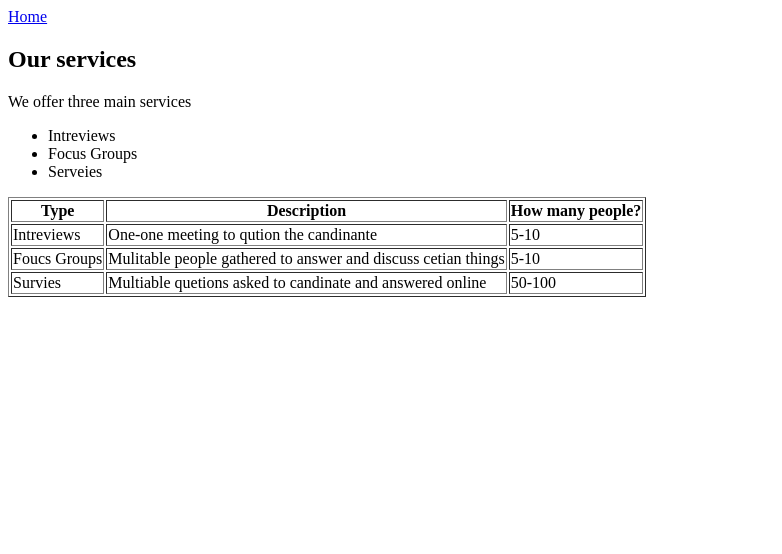
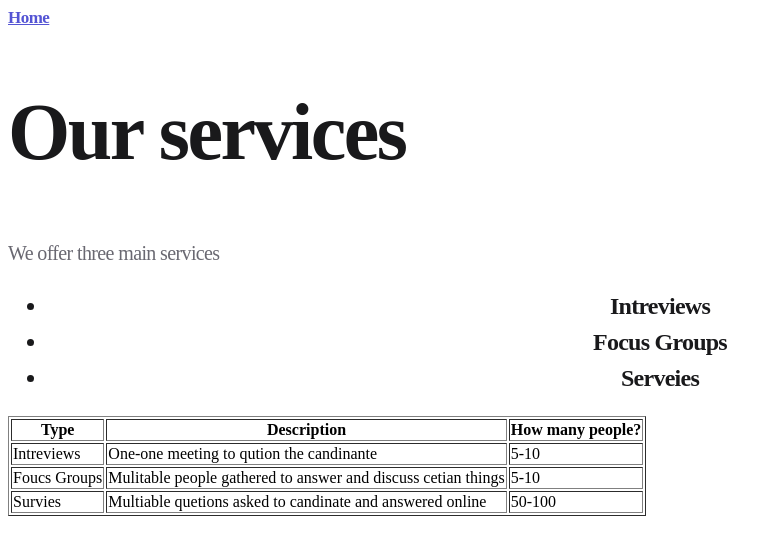
Before and after one commit to ahmednw1/SWE363, a plain HTML site: page Exercises/services.html in a window 1280 px wide. Shown: the whole page, without its empty margins (0-782 px from the left). Drawn offline with Linux system fonts and the light colour scheme.

Commit message:
CSS 3 Exercice-1

```diff
--- /dev/null
+++ b/Exercises/figma.css
@@ -0,0 +1,52 @@
+h1,
+h2,
+h3 {
+    color: #19191B;
+    font-family: DM Sans;
+    font-size: 80px;
+    font-style: normal;
+    font-weight: 700;
+    line-height: 77px;
+    letter-spacing: -2.501px;
+}
+
+p {
+    color: #696871;
+    font-family: Mulish;
+    font-size: 20px;
+    font-style: normal;
+    font-weight: 400;
+    line-height: 30px;
+    letter-spacing: -0.625px;
+}
+
+a {
+    color: #5454D4;
+    font-family: DM Sans;
+    font-size: 17px;
+    font-style: normal;
+    font-weight: 700;
+    line-height: normal;
+    letter-spacing: -0.531px;
+}
+
+button {
+    border-radius: 10px;
+    background: #5454D4;
+}
+
+input[type="submit"]{
+    border-radius: 10px;
+    background: #5454D4;
+}
+
+li {
+    color: #19191B;
+    text-align: center;
+    font-family: DM Sans;
+    font-size: 24px;
+    font-style: normal;
+    font-weight: 700;
+    line-height: 36px;
+    letter-spacing: -0.75px;
+}
--- a/Exercises/services.html
+++ b/Exercises/services.html
@@ -2,7 +2,7 @@
 <html lang="en">
 
 <head>
-    <link rel="stylesheet" href="dark_theme.css"/>
+    <link rel="stylesheet" href="figma.css" />
     <title> Visonry </title>
 </head>
 
```
Also changed, not shown: Exercises/contactUs.html (+2 -1 lines), Exercises/home.html (+9 -1 lines), Exercises/thankYou.html (+2 -1 lines).
